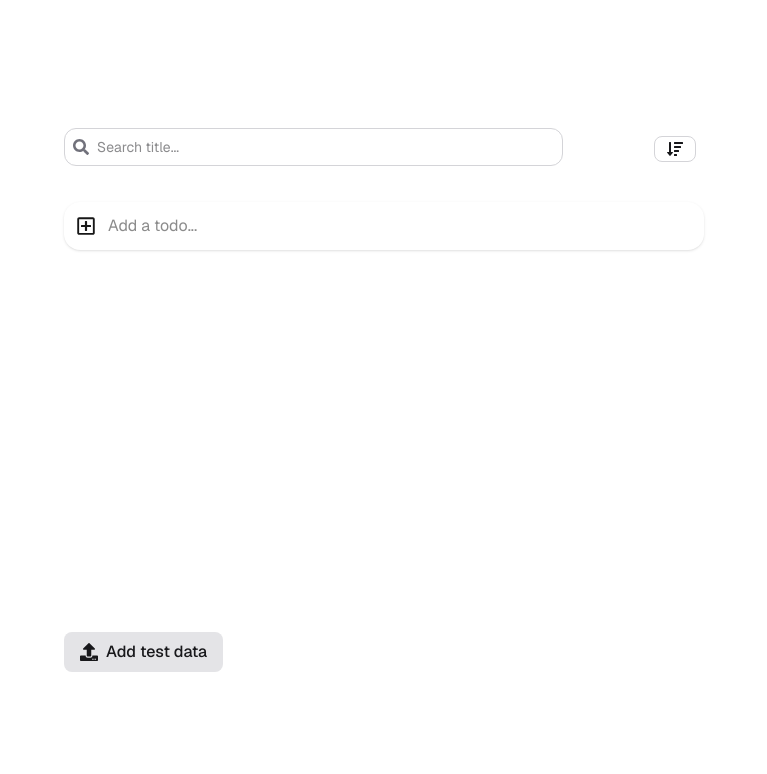
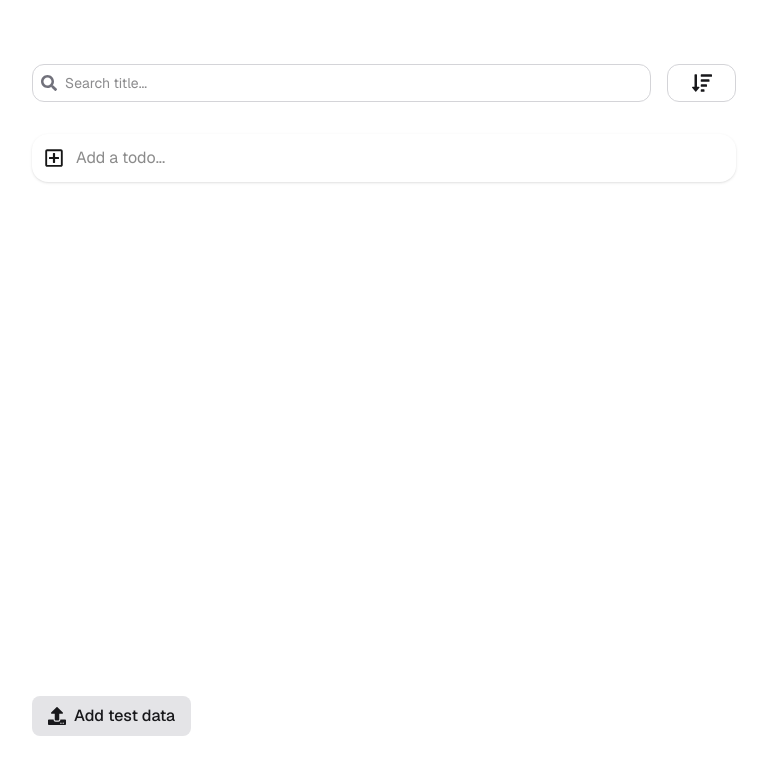
Before and after one commit to CatarinaFjallbark/todo, a Next.js app: page / in a window 1280 px wide. Shown: the top 774 px of the page, without its empty margins (256-1023 px from the left). Built offline with nearby package versions, Linux system fonts and the light colour scheme.

Commit message:
refactor: minor fix (#9)
* Items grey when checked

* Styling update sort button

* Save placement improvement

```diff
--- a/app/page.tsx
+++ b/app/page.tsx
@@ -81,10 +81,10 @@ export default function Home() {
   }, []);
   return (
     <div className="flex min-h-screen items-center justify-center bg-zinc-50 font-sans dark:bg-black">
-      <main className="flex min-h-screen w-full max-w-3xl flex-col gap-8 items-center py-32 px-16 bg-white dark:bg-black sm:items-start">
+      <main className="flex min-h-screen w-full max-w-3xl flex-col gap-8 items-center py-16 px-8 bg-white dark:bg-black sm:items-start">
         <div className="flex flex-col w-full gap-8 flex-1">
           <div className="flex w-full gap-4">
-            <div className="flex-[4]">
+            <div className="flex-[9]">
               <SearchContainer value={search} onChange={setSearch} />
             </div>
 
--- a/components/Edit/EditContainer.tsx
+++ b/components/Edit/EditContainer.tsx
@@ -87,7 +87,15 @@ export const EditContainer = ({
             className="border border-zinc-300 dark:border-zinc-700 rounded-lg p-2 focus:outline-none"
           />
         </div>
-
+        <div className="flex gap-2">
+          <button
+            onClick={() => onDelete(todo)}
+            className="ml-auto inline-flex items-center gap-2 text-zinc-600 border border-zinc-400 rounded-lg px-3 py-1 hover:bg-zinc-300 hover:text-black transition"
+          >
+            <FaTrash />
+            Delete
+          </button>
+          <div className="flex-1" />
           <button
             onClick={() => close()}
             className="ml-auto inline-flex items-center gap-2 text-zinc-600 border border-zinc-400 rounded-lg px-3 py-1 hover:bg-zinc-300 hover:text-black transition"
@@ -95,13 +103,7 @@ export const EditContainer = ({
             <FaSave />
             Save
           </button>
-        <button
-          onClick={() => onDelete(todo)}
-          className="ml-auto inline-flex items-center gap-2 text-zinc-600 border border-zinc-400 rounded-lg px-3 py-1 hover:bg-zinc-300 hover:text-black transition"
-        >
-          <FaTrash />
-          Delete
-        </button>
+        </div>
       </motion.div>
     </>
   );
--- a/components/List/ListItem.tsx
+++ b/components/List/ListItem.tsx
@@ -7,10 +7,15 @@ export default function ListItem({ item, onChange, onEdit }: ListItemProps) {
   return (
     <li
       onClick={() => onEdit(item)}
-      className="grid grid-cols-[1fr_auto_auto] gap-4 p-2 border-b border-gray-200 items-center"
+      className={`
+        grid grid-cols-[1fr_auto_auto] gap-4 p-2 border-b border-gray-200 items-center
+        ${item.checked ? "bg-gray-100" : ""}
+      `}
     >
       <div className="flex flex-col">
-        <b className="text-lg">{item.title}</b>
+        <b className={`text-lg ${item.checked ? "text-gray-600" : ""}`}>
+          {item.title}
+        </b>
         <span className="text-gray-600">{item.description}</span>
       </div>
 
--- a/components/Pagination/PaginationContainer.tsx
+++ b/components/Pagination/PaginationContainer.tsx
@@ -1,5 +1,4 @@
 import { PaginationProps } from "@/types/todo";
-import React from "react";
 
 export const PaginationContainer = ({
   totalPages,
--- a/components/Sort/SortContainer.tsx
+++ b/components/Sort/SortContainer.tsx
@@ -1,26 +1,31 @@
 import { SortContainerProps } from "@/types/todo";
-import React, { useState } from "react";
 import { FaSortAmountUp, FaSortAmountDown } from "react-icons/fa";
 
-export const SortContainer: React.FC<SortContainerProps> = ({
+export const SortContainer = ({
   checkedLast,
   onToggle
-}) => {
+}: SortContainerProps) => {
   const handleClick = () => {
     const newOrder = !checkedLast;
     onToggle(newOrder);
   };
 
   return (
-    <div className="flex items-center gap-2 p-2 rounded-xl w-full">
+    <div
+      className="flex items-center gap-2 p-2 rounded-xl
+                 border border-zinc-300 dark:border-zinc-700
+                 bg-white dark:bg-zinc-900 w-full"
+    >
       <button
         onClick={handleClick}
-        className="flex items-center gap-2 px-3 py-1 rounded-lg border border-zinc-300 dark:border-zinc-700
-             text-zinc-900 dark:text-zinc-100
-             hover:bg-zinc-200 dark:hover:bg-zinc-800
-             transition ml-auto"
+        className="flex items-center justify-center w-full h-full
+          text-zinc-900 dark:text-zinc-100"
       >
-        {checkedLast ? <FaSortAmountDown /> : <FaSortAmountUp />}
+        {checkedLast ? (
+          <FaSortAmountDown className="w-5 h-5" />
+        ) : (
+          <FaSortAmountUp className="w-5 h-5" />
+        )}
       </button>
     </div>
   );
```
Lines whose indentation alone changed are shown as unchanged.
